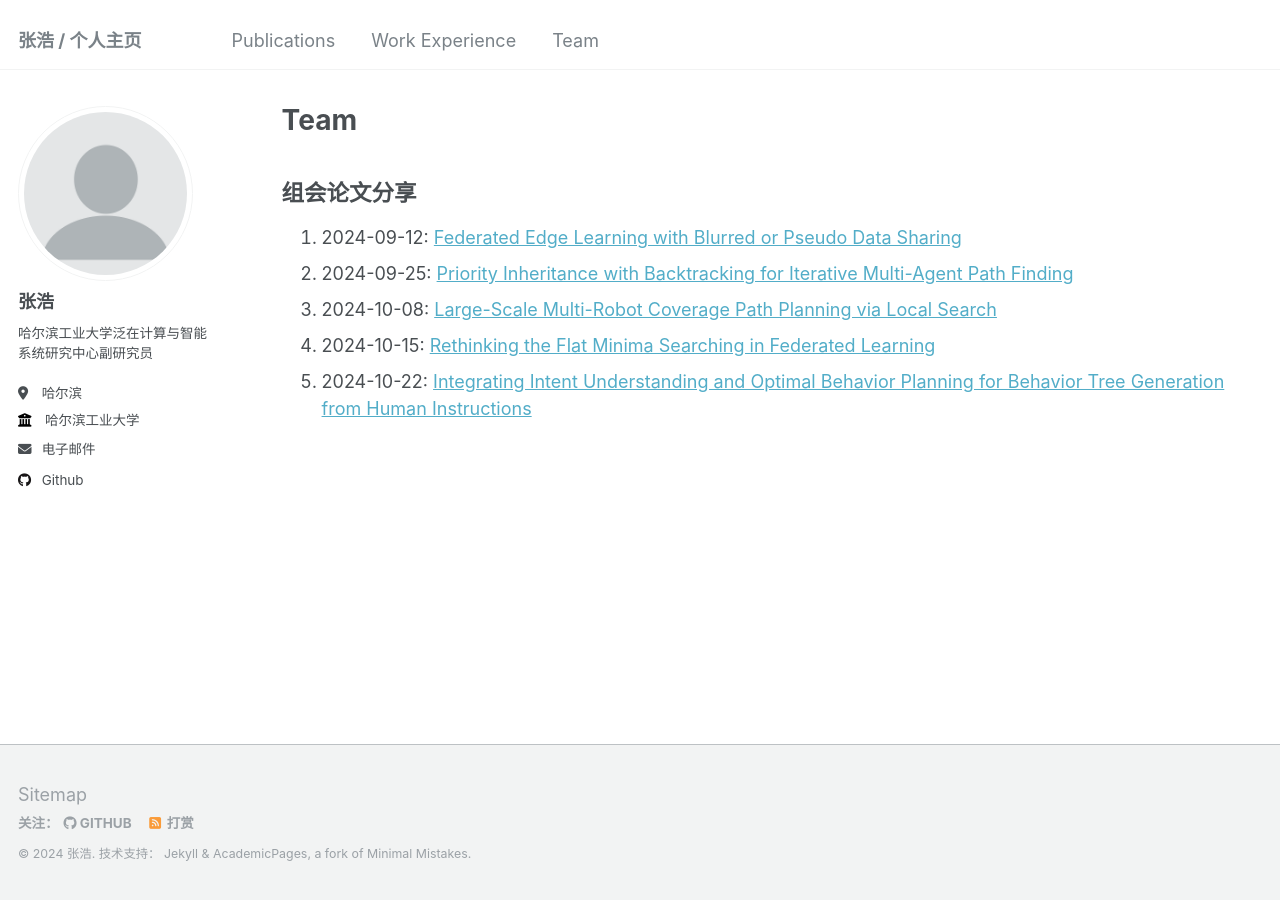
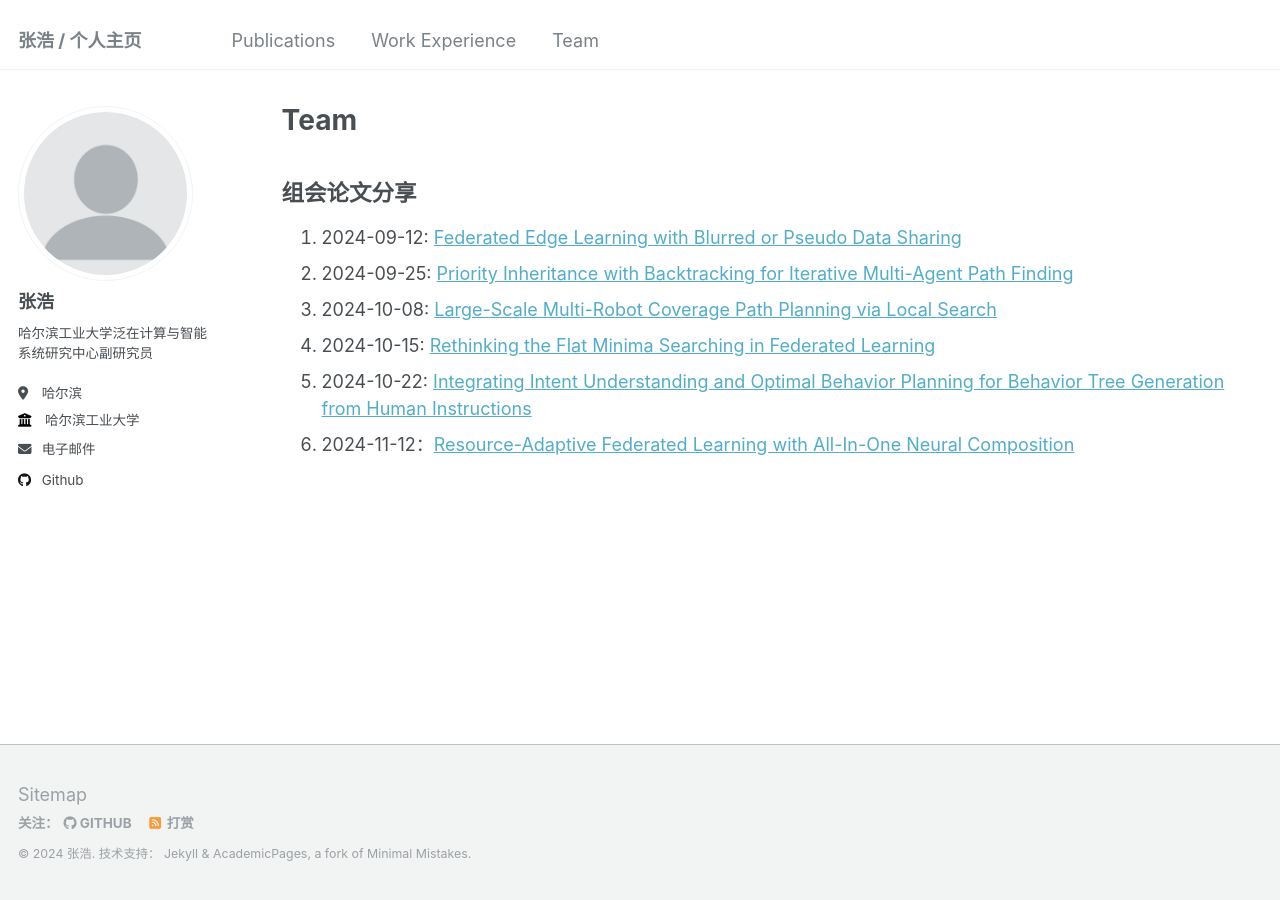
Before and after one commit to benjiachong/benjiachong.github.io, a Jekyll site: the page built from _pages/team.md, in a window 1280 px wide. Built offline with Jekyll 4.4.1, drawn with Linux system fonts in a browser that asks for light colours.

Commit message:
Update team.md

```diff
--- a/_pages/team.md
+++ b/_pages/team.md
@@ -11,3 +11,4 @@ author_profile: true
 3. 2024-10-08: [Large-Scale Multi-Robot Coverage Path Planning via Local Search](https://github.com/benjiachong/benjiachong.github.io/blob/master/files/2024-10-08-%E8%AE%BA%E6%96%87%E5%88%86%E4%BA%AB.pdf)
 4. 2024-10-15: [Rethinking the Flat Minima Searching in Federated Learning](https://github.com/benjiachong/benjiachong.github.io/blob/master/files/Federated%20Edge%20Learning%20with%20Blurred%20or%20Pseudo%20Data%20Sharing(slides).pdf)
 5. 2024-10-22: [Integrating Intent Understanding and Optimal Behavior Planning for Behavior Tree Generation from Human Instructions](https://github.com/benjiachong/benjiachong.github.io/blob/master/files/%E5%85%B7%E8%BA%AB%E6%99%BA%E8%83%BD.pdf)
+6. 2024-11-12：[Resource-Adaptive Federated Learning with All-In-One Neural Composition](https://github.com/benjiachong/benjiachong.github.io/blob/master/files/%E7%94%A8%E4%BD%8E%E7%A7%A9%E5%88%86%E8%A7%A3%E8%A7%A3%E5%86%B3%E5%BC%82%E6%9E%84FL.pdf)
```
